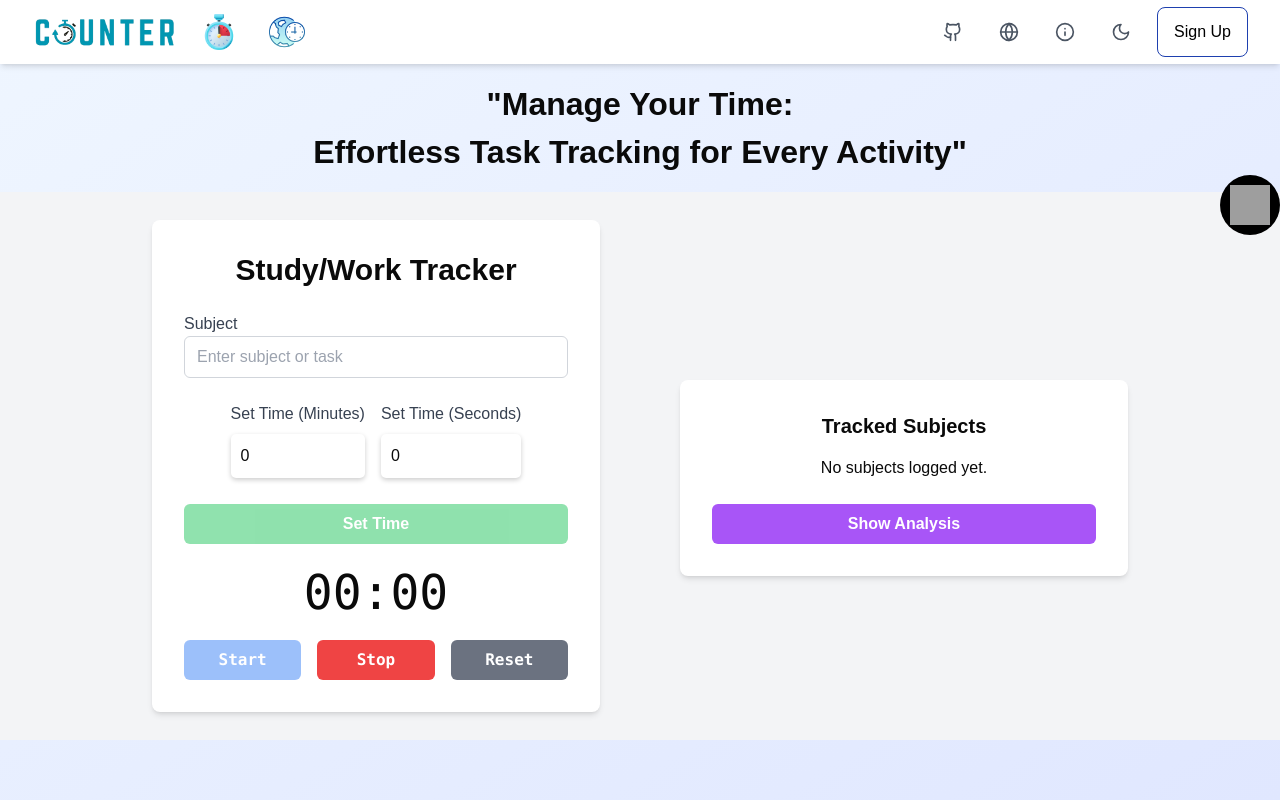
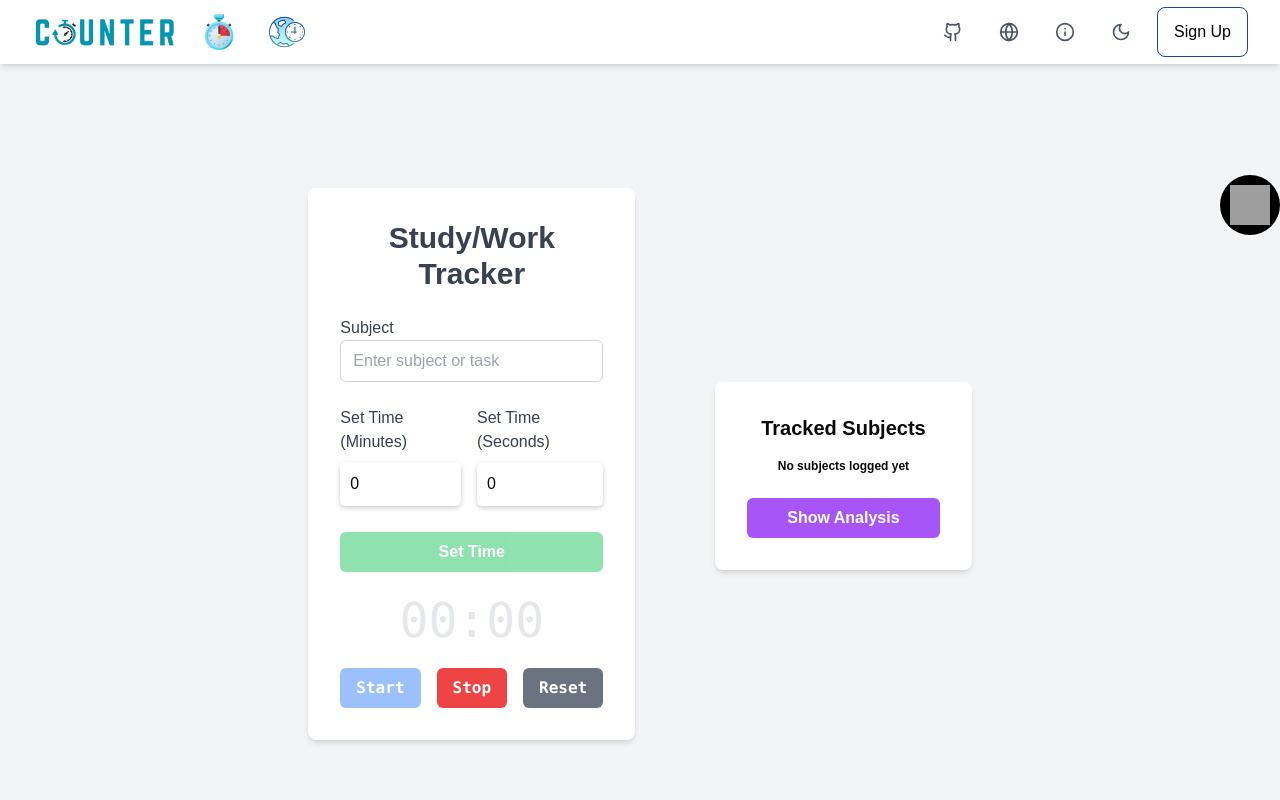
Before and after one commit to param-code/counter-app, a React (Vite) app: page /WorkTracker in a window 1280 px wide. Shown: the top 800 px of the page. Built offline with nearby package versions, Linux system fonts and the light colour scheme; grey boxes are pictures that could not be loaded.

Commit message:
Added dark theme in "WorkTracker page"

```diff
--- a/src/pages/WorkTracker.jsx
+++ b/src/pages/WorkTracker.jsx
@@ -13,9 +13,15 @@ const WorkTracker = () => {
     const [showStopModal, setShowStopModal] = useState(false); // Popup for stop confirmation
     const [presetTime, setPresetTime] = useState({ minutes: 0, seconds: 0 }); // Preset time storage
     const [isTimeSet, setIsTimeSet] = useState(false); // Check if time has been set
+    const [theme, setTheme] = useState("light"); // State for theme
 
     // Handles subject name change
     const handleSubjectChange = (e) => setSubject(e.target.value);
+
+// Function to toggle theme
+  const toggleTheme = () => {
+    setTheme((prev) => (prev === "dark" ? "light" : "dark"));
+  };
 
     const calculateMostAndLeastTimeSpent = () => {
         if (subjects.length === 0) return { mostTimeSpent: {}, leastTimeSpent: {} };
@@ -144,21 +150,20 @@ const WorkTracker = () => {
     const { mostTimeSpent, leastTimeSpent } = calculateMostAndLeastTimeSpent();
 
     return (
-        <div className=" min-h-screen bg-gradient-to-br from-blue-50 to-indigo-100 dark:from-gray-900 dark:to-gray-800 transition-colors duration-305 ">
-            <Navbar />
-            <div>
-                <div className="text-center font-bold p-4" style={{fontSize:"2rem"}}>
-                    <h2>"Manage Your Time: <br></br>Effortless Task Tracking for Every Activity"</h2>
-                </div>
-                <div className=" bg-gray-100 flex flex-col sm:flex-row items-center justify-center gap-4 sm:gap-20 p-7">
-
-
-                    <div className="bg-white shadow-md rounded-lg p-8 w-full max-w-md">
-                        <h1 className="text-3xl font-bold text-center mb-6">Study/Work Tracker</h1>
+        <div
+        className={`h-svh bg-gradient-to-br from-blue-50 to-indigo-100 dark:from-gray-900 dark:to-gray-800 transition-colors duration-305 ${
+            theme === "dark" ? "dark" : ""
+          }`}
+    >
+        <Navbar toggleTheme={toggleTheme} />
+        <div className="min-h-screen bg-gray-100 dark:bg-gray-900 flex flex-col items-center justify-center p-4">
+                <div className=" bg-gray-100 dark:bg-gray-900 flex flex-col sm:flex-row items-center justify-center gap-4 sm:gap-20 p-7">
+                    <div className="bg-white dark:bg-gray-800 shadow-md rounded-lg p-8 w-full max-w-md">
+                        <h1 className="text-3xl font-bold text-center mb-6 text-gray-700 dark:text-gray-200">Study/Work Tracker</h1>
 
                         {/* Subject Input */}
                         <div className="mb-6">
-                            <label className="mb-2 text-gray-700 font-medium">Subject</label>
+                            <label className="mb-2 text-gray-700 dark: text-gray-200 font-medium">Subject</label>
                             <input
                                 type="text"
                                 value={subject}
@@ -171,7 +176,7 @@ const WorkTracker = () => {
                         {/* Timer Inputs */}
                         <div className="flex justify-center space-x-4 mb-6">
                             <div className="flex flex-col">
-                                <label className="mb-2 text-gray-700 font-medium">Set Time (Minutes)</label>
+                                <label className="mb-2 text-gray-700 dark: text-gray-200 font-medium">Set Time (Minutes)</label>
                                 <input
                                     type="number"
                                     min="0"
@@ -186,7 +191,7 @@ const WorkTracker = () => {
                                 />
                             </div>
                             <div className="flex flex-col">
-                                <label className="mb-2 text-gray-700 font-medium">Set Time (Seconds)</label>
+                                <label className="mb-2 text-gray-700 dark: text-gray-200 font-medium">Set Time (Seconds)</label>
                                 <input
                                     type="number"
                                     min="0"
@@ -217,7 +222,7 @@ const WorkTracker = () => {
                         )}
 
                         {/* Timer Display */}
-                        <div className="text-5xl font-mono text-center mb-6">
+                        <div className="text-5xl font-mono dark: text-gray-200 text-center mb-6">
                             {String(currentTime.minutes).padStart(2, "0")}:{String(currentTime.seconds).padStart(2, "0")}
                         </div>
 
@@ -248,15 +253,16 @@ const WorkTracker = () => {
                         </div>
                     </div>
 
-                    <div className="bg-white shadow-md rounded-lg p-8 mt-6 w-full max-w-md">
+                    <div className="bg-white dark:bg-gray-800 shadow-md rounded-lg p-8 mt-6 w-full max-w-md">
                         {/* Tracked Subjects List */}
-                        <h2 className="text-xl font-bold text-center mb-4">Tracked Subjects</h2>
+                        <h2 className="text-xl font-bold text-center dark:text-gray-200 mb-4">Tracked Subjects</h2>
                         {subjects.length === 0 ? (
-                            <p className="text-center">No subjects logged yet.</p>
+                            //<p className="text-center ">No subjects logged yet.</p>
+                            <h2 className="text-xs font-bold text-center dark:text-gray-200 mb-">No subjects logged yet</h2>
                         ) : (
                             <ul className="space-y-2">
                                 {subjects.map((sub, index) => (
-                                    <li key={index} className="text-center font-semibold">
+                                    <li key={index} className="text-center font-semibold dark: text-gray-200">
                                         {sub.subject}: {sub.minutes} min {sub.seconds} sec
                                     </li>
                                 ))}
@@ -275,18 +281,18 @@ const WorkTracker = () => {
                         </div>
 
                         {showAnalysis && (
-                            <div className="mt-8 w-full max-w-4xl bg-white shadow-md rounded-lg p-8">
-                                <h2 className="text-2xl font-bold text-center mb-4">Analysis</h2>
+                            <div className="mt-8 w-full max-w-4xl bg-white dark:bg-gray-800 shadow-md rounded-lg p-8">
+                                <h2 className="text-2xl font-bold text-center dark:text-gray-200 mb-4">Analysis</h2>
 
 
 
                                 {/* Most and Least time spent subjects */}
                                 <div className="mt-4">
-                                    <h3 className="text-xl font-semibold">Most Time Spent on:</h3>
+                                    <h3 className="text-xl dark:text-gray-200 font-semibold">Most Time Spent on:</h3>
                                     <p>{mostTimeSpent.subject || "N/A"} - {mostTimeSpent.minutes} minutes {mostTimeSpent.seconds} seconds</p>
 
-                                    <h3 className="text-xl font-semibold mt-4">Least Time Spent on:</h3>
-                                    <p>{leastTimeSpent.subject || "N/A"} - {leastTimeSpent.minutes} minutes {leastTimeSpent.seconds} seconds</p>
+                                    <h3 className="text-xl font-semibold dark:text-gray-200 mt-4">Least Time Spent on:</h3>
+                                    <p>{leastTimeSpent.subject || "N/A "} - {leastTimeSpent.minutes} minutes {leastTimeSpent.seconds} seconds</p>
                                 </div>
                             </div>
                         )}
@@ -294,8 +300,8 @@ const WorkTracker = () => {
                         {/* Time's Up Popup */}
                         {showPopup && (
                             <div className="fixed inset-0 bg-gray-900 bg-opacity-75 flex justify-center items-center">
-                                <div className="bg-white p-6 rounded-lg shadow-lg">
-                                    <h3 className="text-2xl font-bold mb-4">Time's Up!</h3>
+                                <div className="bg-white p-6 dark:bg-gray-800 rounded-lg shadow-lg">
+                                    <h3 className="text-2xl font-bold dark:text-gray-200     mb-4 ">Time's Up!</h3>
                                     <button
                                         onClick={() => {
                                             setShowPopup(false);
```
Also changed, not shown: 1 other file (tests, documents, lock files or other folders).
